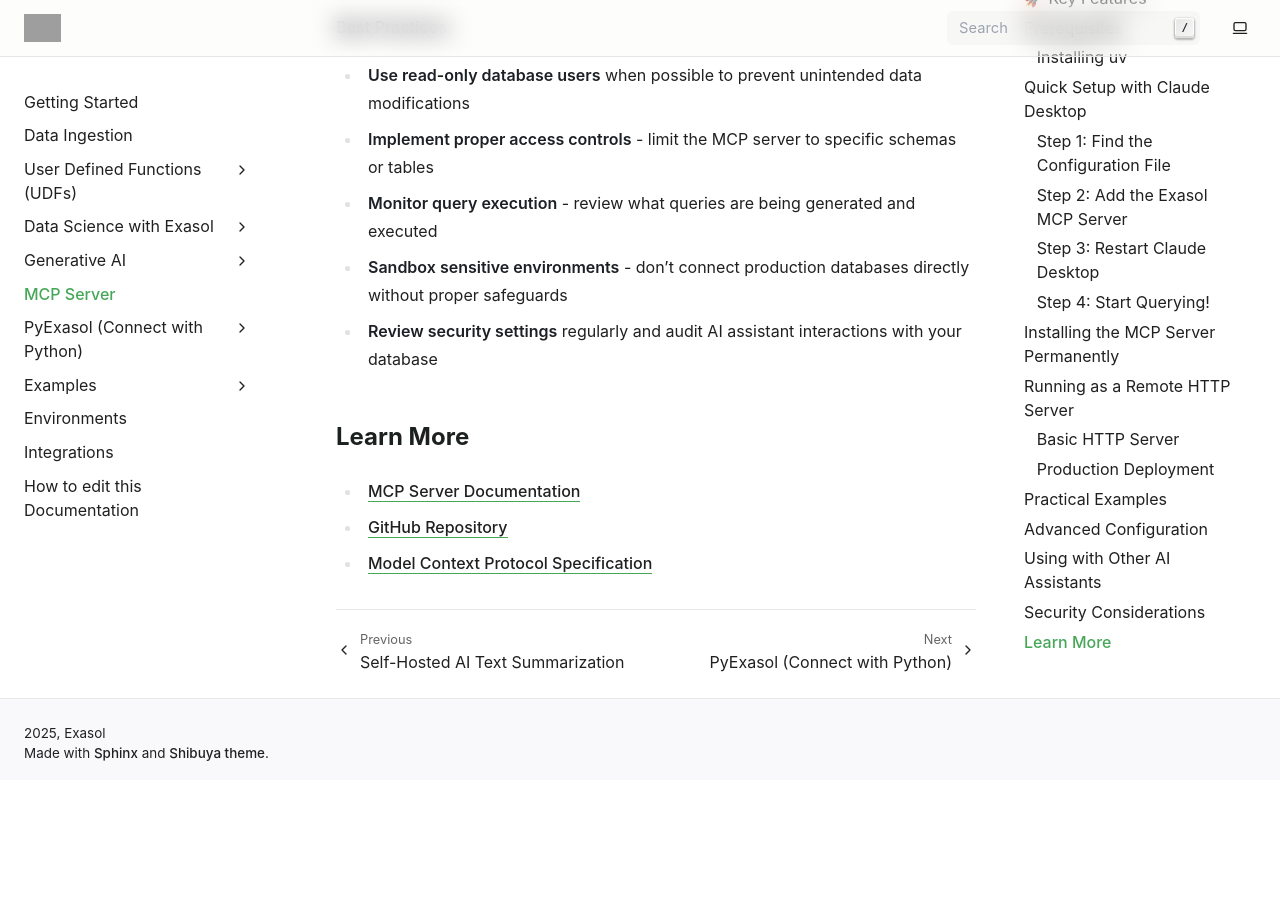
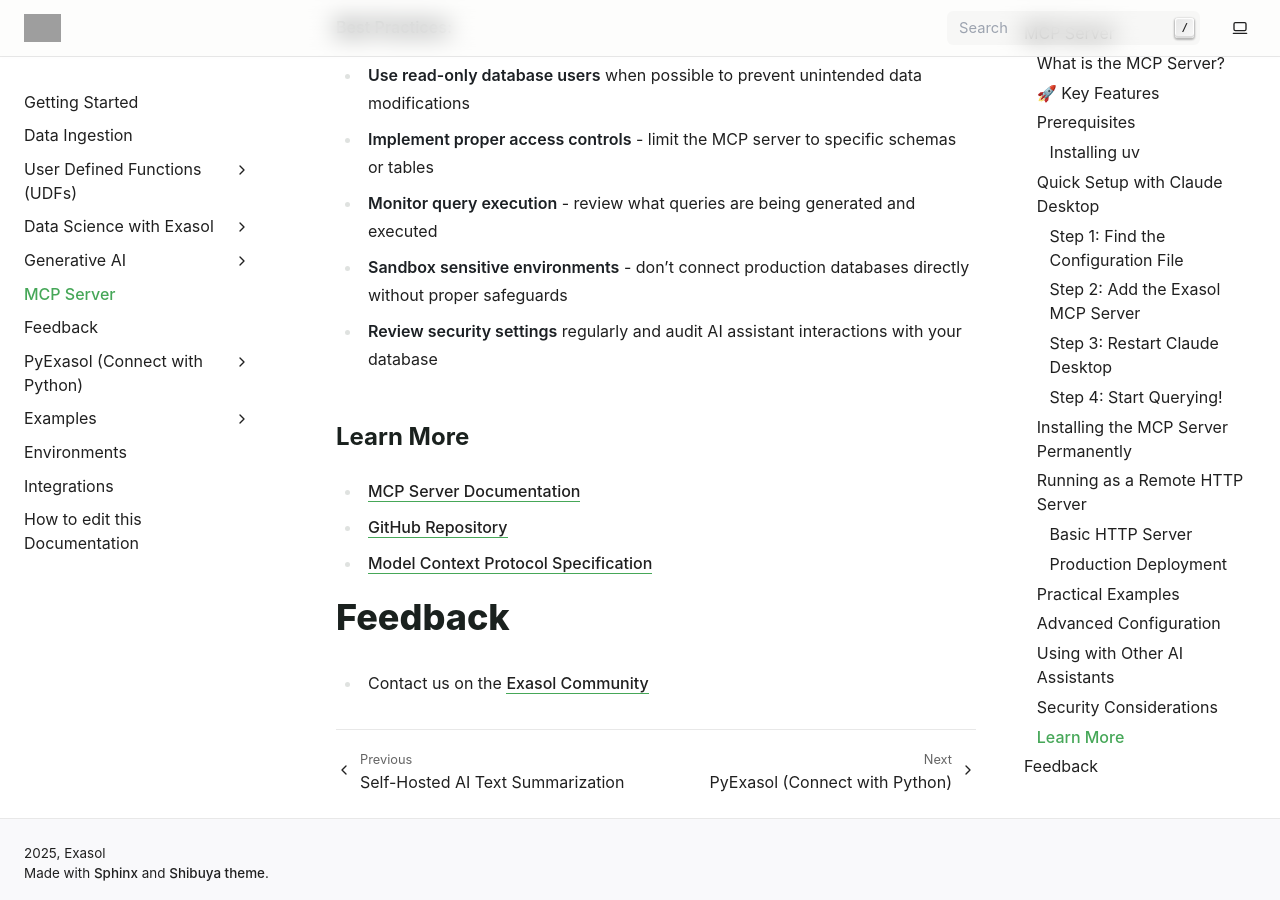
Before and after one commit to exasol/developer-documentation, a Sphinx documentation site: the page built from doc/mcp_server.rst, in a window 1280 px wide and 900 px high, scrolled down 7107 px. Built offline with Sphinx 7.4.7, drawn with Linux system fonts in a browser that asks for light colours; pages that are not in the unit, such as notebooks, are missing from menus; before the commit the page ends 7887 px from its top, so only the background shows below that; grey boxes are pictures that could not be loaded.

Commit message:
Add Feedback section and update title
- Simplified title from "MCP Server - Query Exasol with Natural Language" to "MCP Server"
- Added Feedback section with link to Exasol Community for user engagement

Co-Authored-By: Claude Sonnet 4.5 <noreply@anthropic.com>

```diff
--- a/doc/mcp_server.rst
+++ b/doc/mcp_server.rst
@@ -264,3 +264,8 @@ Learn More
 * `MCP Server Documentation <https://exasol.github.io/mcp-server/>`__
 * `GitHub Repository <https://github.com/exasol/mcp-server>`__
 * `Model Context Protocol Specification <https://modelcontextprotocol.io/>`__
+
+Feedback
+========
+
+* Contact us on the `Exasol Community <https://community.exasol.com/>`__
```
